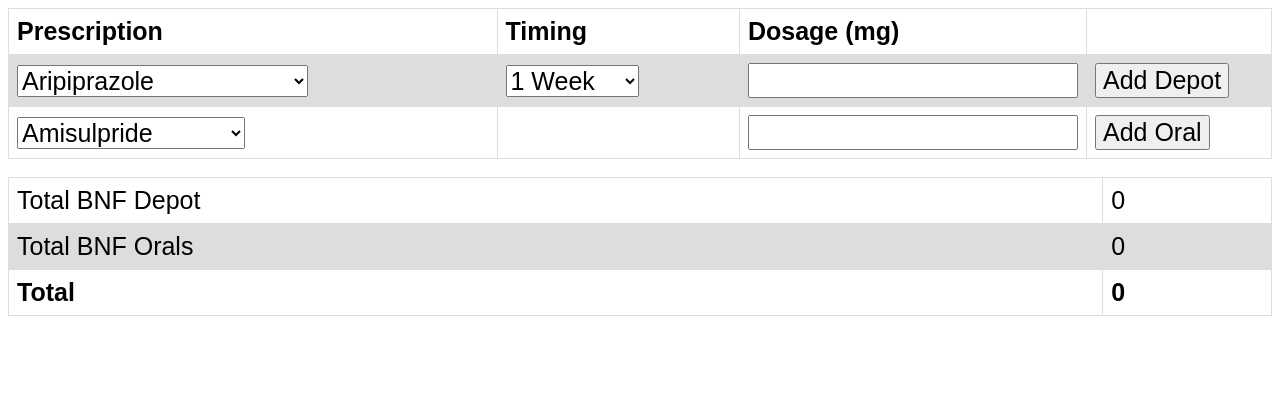
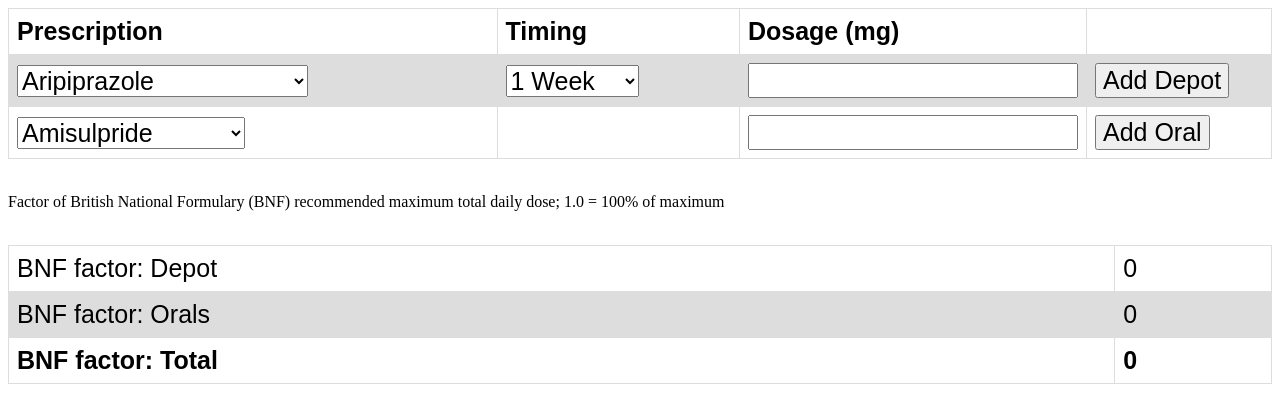
Before and after one commit to kornor/kornor.github.io, a plain HTML site: page index.html in a window 1280 px wide. Drawn offline with Linux system fonts and the light colour scheme.

Commit message:
Information on factor

```diff
--- a/index.html
+++ b/index.html
@@ -28,18 +28,22 @@
 	  </table>
 	</div>
 	<br>
+	<p>
+	Factor of British National Formulary (BNF) recommended maximum total daily dose; 1.0 = 100% of maximum
+	</p>
+	<br>
 	<div id="totalsContainer">
 	  <table>
 	    <tr>
-	      <td>Total BNF Depot</td>
+	      <td>BNF factor: Depot</td>
 	      <td id="total_depot_bnf">0</td>
 	    </tr>
 	    <tr>
-	      <td>Total BNF Orals</td>
+	      <td>BNF factor: Orals</td>
 	      <td id="total_oral_bnf">0</td>
 	    </tr>
 	    <tr>
-	      <th>Total</th>
+	      <th>BNF factor: Total</th>
 	      <th id="total_bnf">0</th>
 	    </tr>
 	  </table>
```
